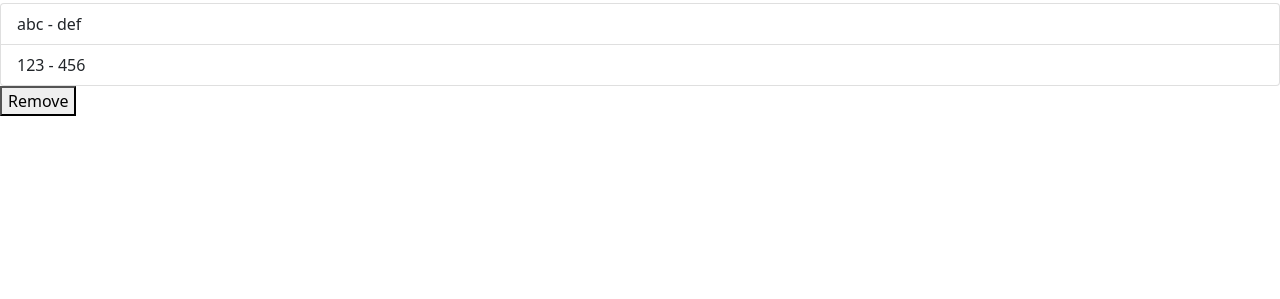
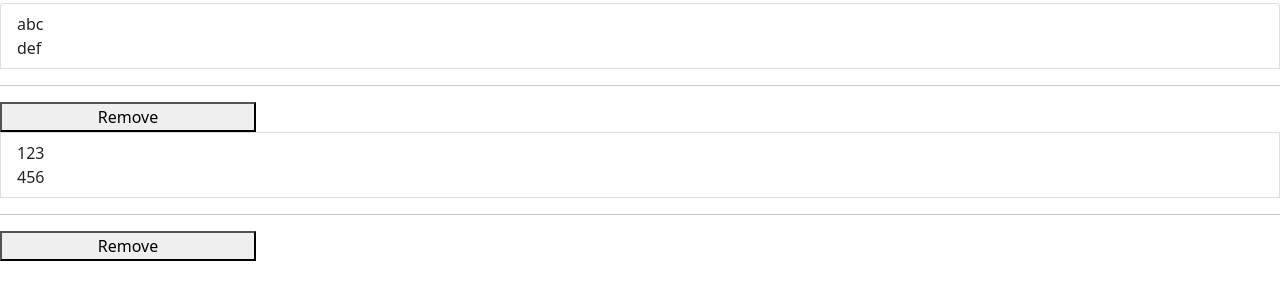
Before and after one commit to Medini-Rajendra/awesomebooks_Project, a plain HTML site: page index.html in a window 1280 px wide. Shown: the part 53-352 px from the top of the page. Drawn offline with nearby package versions, Linux system fonts and the light colour scheme.

Commit message:
Modify JS file for appearance

```diff
--- a/add_books.js
+++ b/add_books.js
@@ -24,10 +24,17 @@ const showBooks = (array) => {
   listSection.appendChild(listDiv);
   const listUl = createNode('ul', 'list-ul list-group');
   listSection.appendChild(listUl);
+
   array.forEach((book) => {
     const listItem = createNode('li', 'list-group-item');
     listUl.appendChild(listItem);
-    listItem.innerHTML = `${book.title} - ${book.author}`;
+    listItem.innerHTML = `${book.title} <br> ${book.author}`;
+    const listbutton = createNode('button','list-button')
+    listbutton.innerHTML="Remove"
+    listbutton.setAttribute('class','buttonsize')
+    const listhr = createNode('hr')
+    listUl.appendChild(listhr)
+    listUl.appendChild(listbutton)
   });
 };
 
--- a/index.html
+++ b/index.html
@@ -16,9 +16,6 @@
     <section id="list-section">
         <h1>Awesome books</h1>
     </section>
-    <section>
-        <button onclick="removeBook()">Remove</button>
-    </section>
 
     <script src="https://cdn.jsdelivr.net/npm/bootstrap@5.1.3/dist/js/bootstrap.bundle.min.js"
         integrity="sha384-ka7Sk0Gln4gmtz2MlQnikT1wXgYsOg+OMhuP+IlRH9sENBO0LRn5q+8nbTov4+1p" crossorigin="anonymous">
--- a/styles.css
+++ b/styles.css
@@ -0,0 +1,3 @@
+.buttonsize {
+    width: 20%;
+}
```
